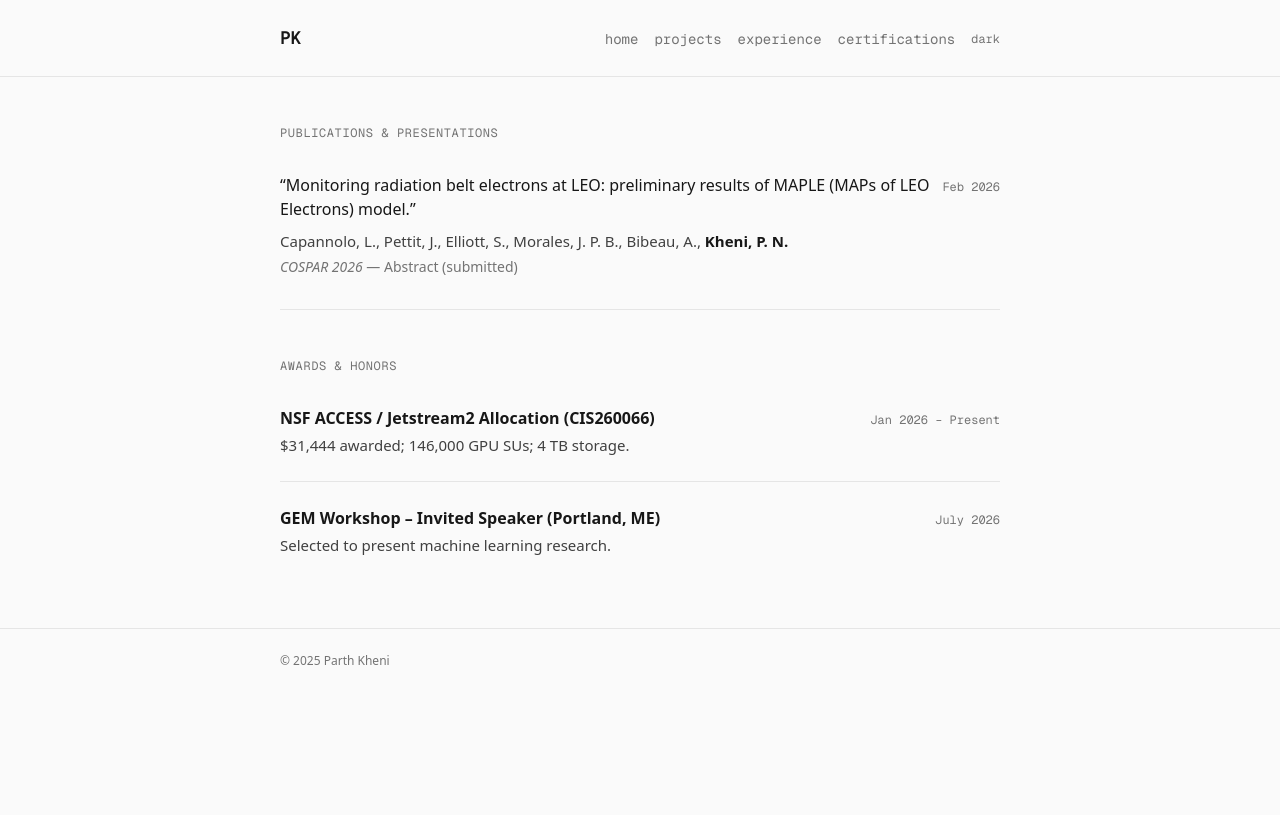
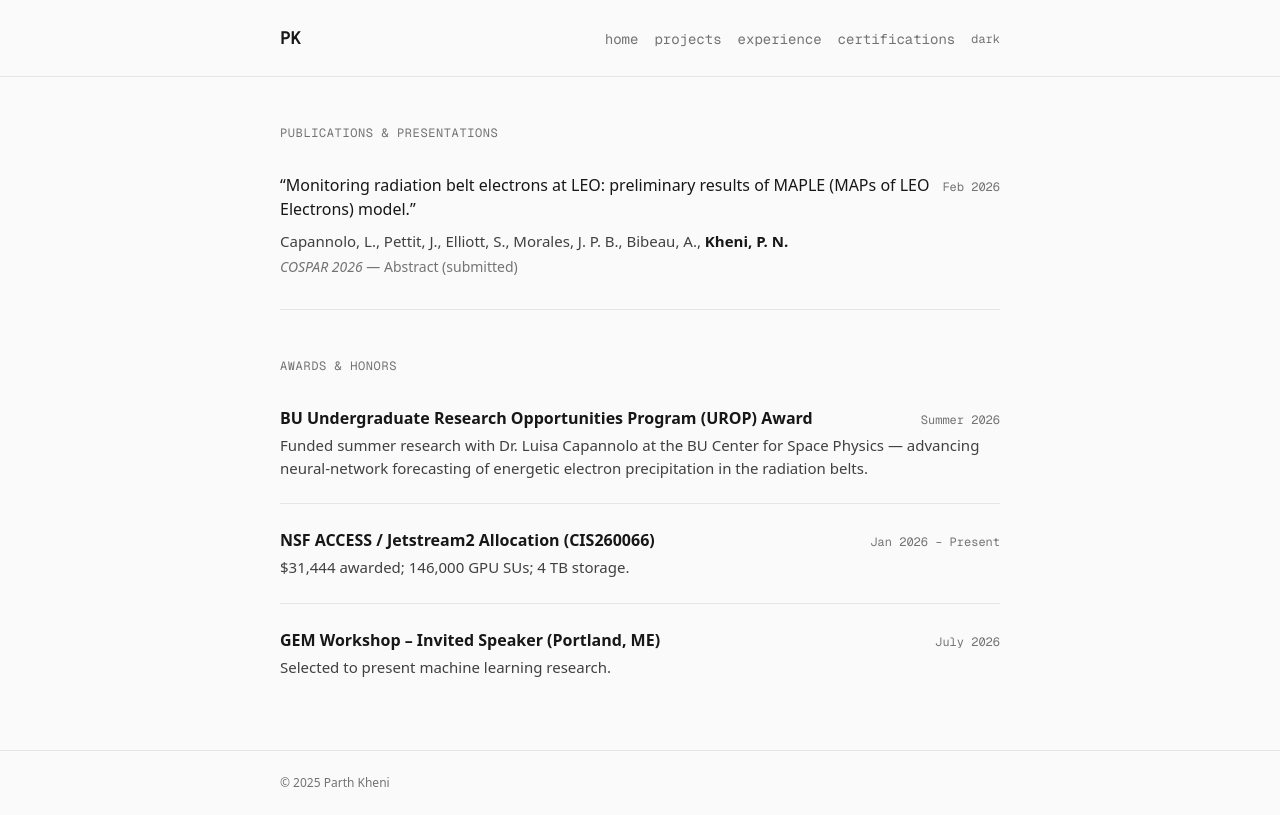
Before and after one commit to parthnkheni/parth_portfolio, a Next.js app: page /research in a window 1280 px wide. Built offline with nearby package versions, Linux system fonts and the light colour scheme.

Commit message:
Add UROP award, LLM GitHub link, update resume

```diff
--- a/app/data/site.ts
+++ b/app/data/site.ts
@@ -195,6 +195,11 @@ export const site: {
 
   awards: [
     {
+      title: "BU Undergraduate Research Opportunities Program (UROP) Award",
+      detail: "Funded summer research with Dr. Luisa Capannolo at the BU Center for Space Physics — advancing neural-network forecasting of energetic electron precipitation in the radiation belts.",
+      date: "Summer 2026",
+    },
+    {
       title: "NSF ACCESS / Jetstream2 Allocation (CIS260066)",
       detail: "$31,444 awarded; 146,000 GPU SUs; 4 TB storage.",
       date: "Jan 2026 – Present",
@@ -222,6 +227,9 @@ export const site: {
       ],
       results: [
         "Scalable pipeline handling noisy real-world logs with practical accuracy vs cost/latency tradeoffs",
+      ],
+      links: [
+        { label: "GitHub", href: "https://github.com/BU-EC528-Spring-2026/LLM_Assisted_Incident_Summarization_and_Clustering_from_System_Logs" },
       ],
     },
     {
```
Also changed, not shown: 1 other file (tests, documents, lock files or other folders).
